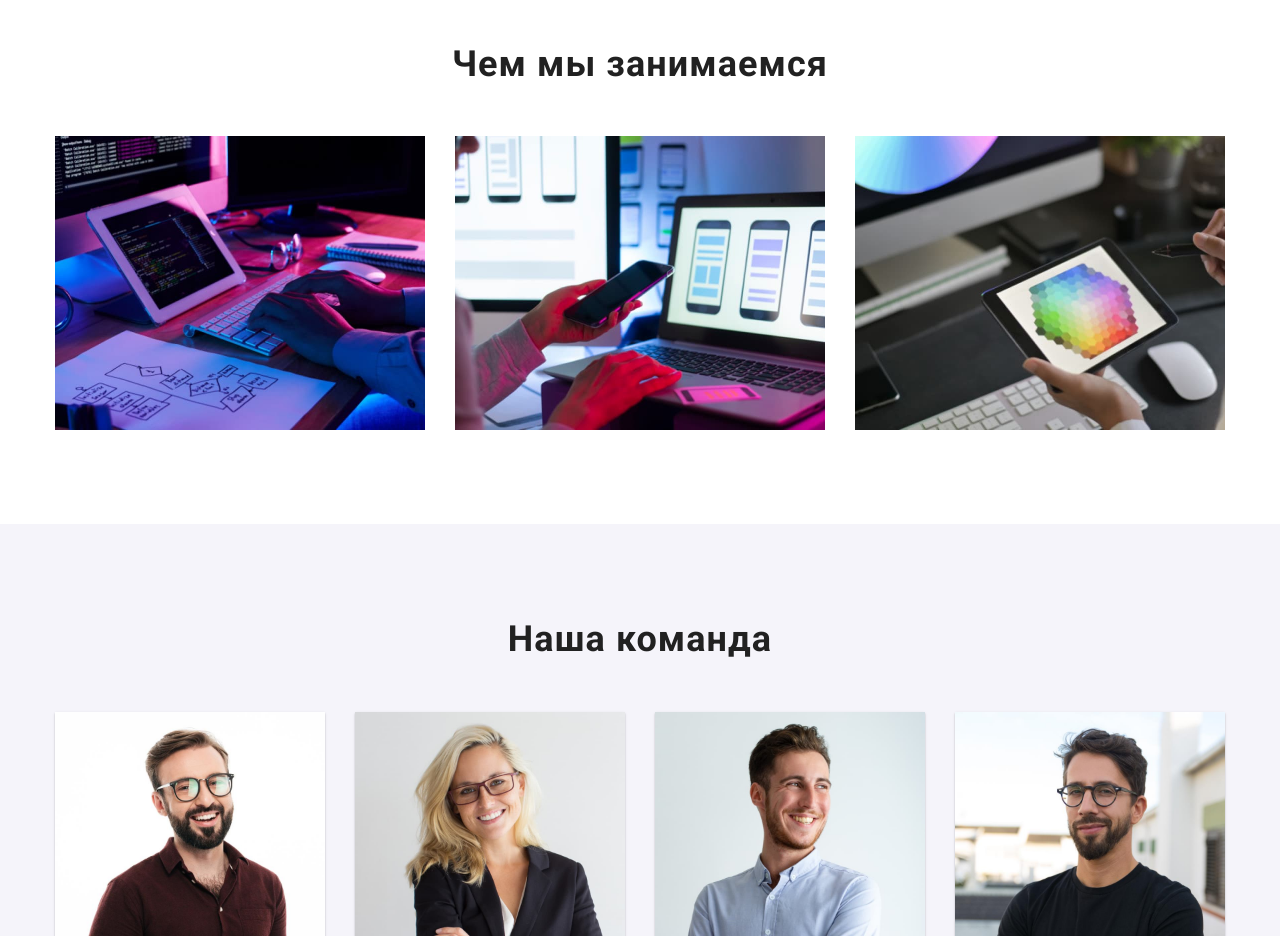
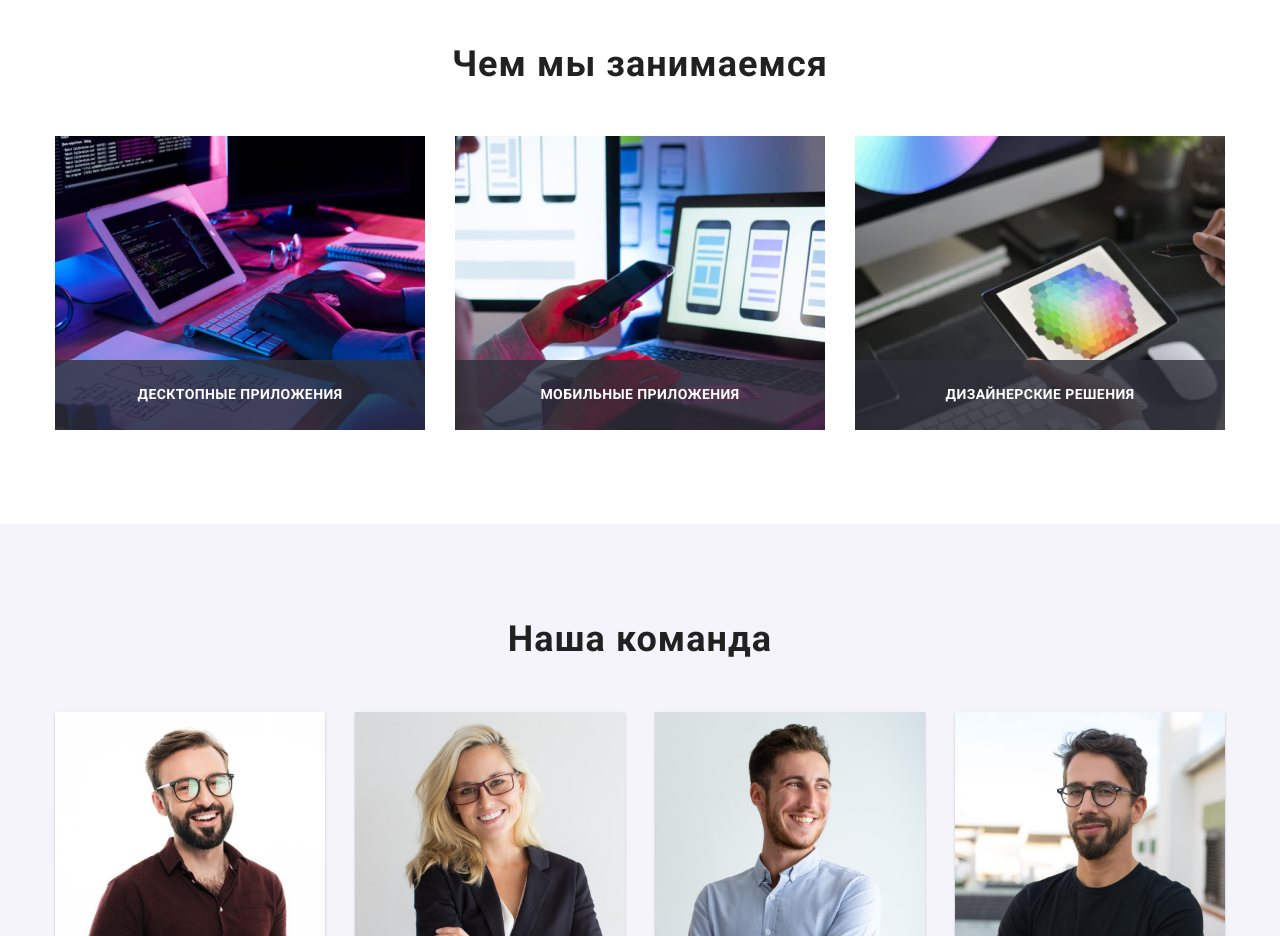
Before and after one commit to haiduknavy/goit-markup-hw-04, a plain HTML site: page index.html in a window 1280 px wide. Shown: the part 1080-2016 px from the top of the page. Drawn offline with nearby package versions, Linux system fonts and the light colour scheme.

Commit message:
Правка

```diff
--- a/css/styles.css
+++ b/css/styles.css
@@ -250,6 +250,26 @@ body {
   text-align: center;
   margin-bottom: 50px;
 }
+.what-we-do .grid-item {
+  position: relative;
+}
+.img-label {
+  position: absolute;
+  bottom: 0;
+  left: 0;
+  width: 370px;
+  height: 70px;
+  margin-bottom: 0;
+  padding-bottom: 27px;
+  padding-top: 27px;
+  font-weight: bold;
+  font-size: 14px;
+  line-height: 1.14;
+  letter-spacing: 0.03em;
+  text-transform: uppercase;
+  color: var(--main-color);
+  background-color: rgba(47, 48, 58, 0.8);
+}
 .our-team {
   background-color: var(--section-color-light);
   padding-top: 94px;
--- a/index.html
+++ b/index.html
@@ -15,7 +15,7 @@
       integrity="sha512-ISS7cAi1PEhQ8jnbJpJZMd29NlhNj4AWYyLOSp2CE/CsHxTCu+r+t0D2yoJudVrd0/8fTVPUVDzY5Tvli75u/g=="
       crossorigin="anonymous"
     />
-    <title>goit-markup-hw-04</title>
+    <title>goit-markup-hw-05</title>
     <link rel="stylesheet" href="./css/styles.css" />
   </head>
   <body>
@@ -125,6 +125,7 @@
           <ul class="grid list">
             <li class="grid-item">
               <img src="./images/photo1.jpg" alt="Написание кода" width="370" />
+              <p class="img-label">Десктопные приложения</p>
             </li>
             <li class="grid-item">
               <img
@@ -132,6 +133,7 @@
                 alt="Адаптивная вёрстка"
                 width="370"
               />
+              <p class="img-label">Мобильные приложения</p>
             </li>
             <li class="grid-item">
               <img
@@ -139,6 +141,7 @@
                 alt="Создание дизайна"
                 width="370"
               />
+              <p class="img-label">Дизайнерские решения</p>
             </li>
           </ul>
         </div>
```
